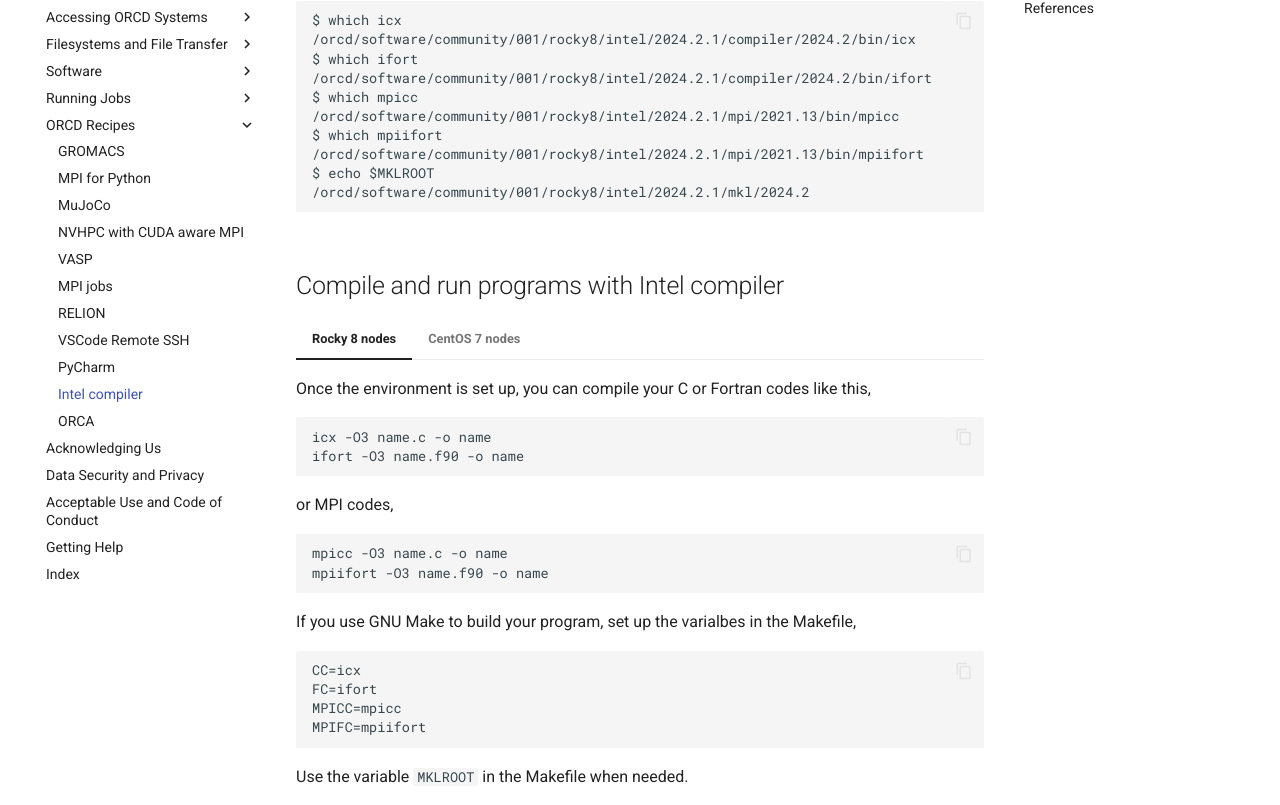
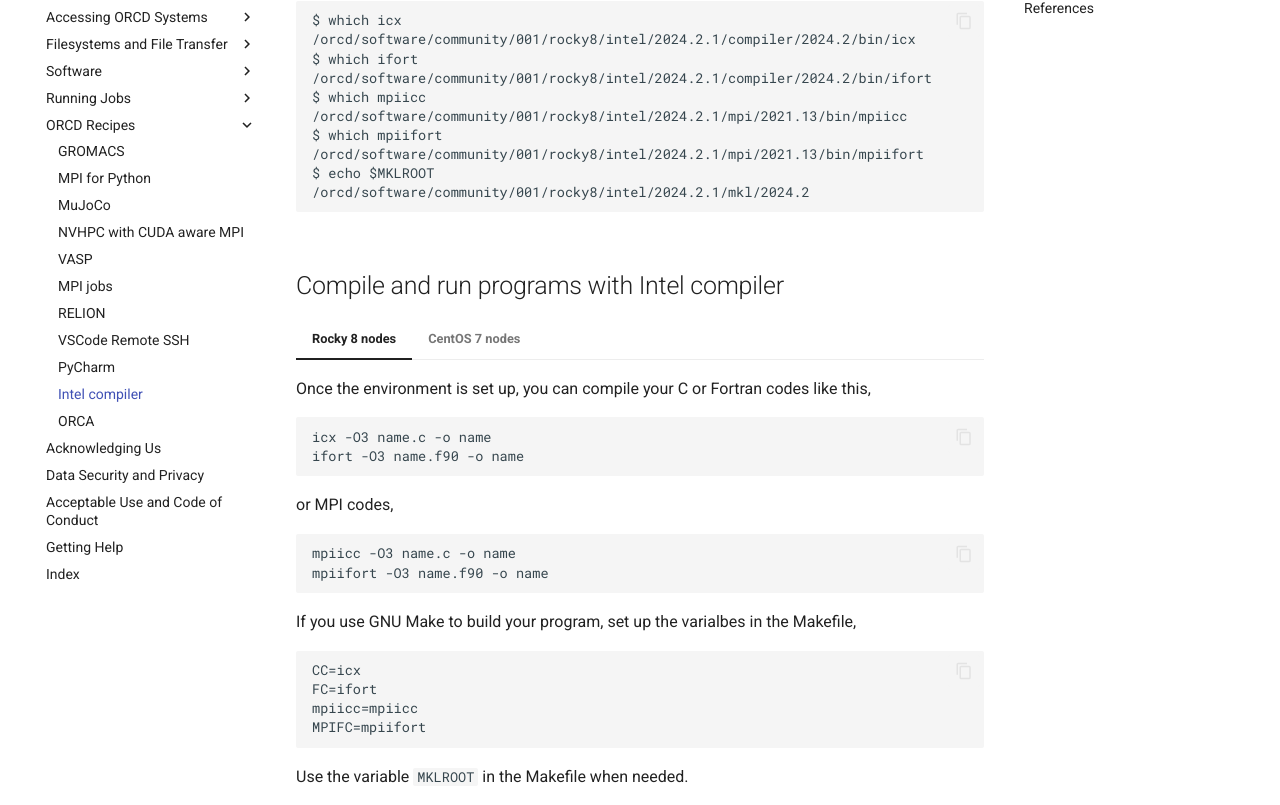
Before and after one commit to mit-orcd/orcd-docs-edit, an MkDocs documentation site: the page built from docs/recipes/intel.md, in a window 1280 px wide and 1400 px high, scrolled down 585 px. Shown: the part 172-977 px from the top of the window. Built offline with MkDocs 1.6.1 and Material for MkDocs 9.7.7, drawn with Linux system fonts in a browser that asks for light colours.

Commit message:
Update intel.md

````diff
--- a/docs/recipes/intel.md
+++ b/docs/recipes/intel.md
@@ -32,8 +32,8 @@
     /orcd/software/community/001/rocky8/intel/2024.2.1/compiler/2024.2/bin/icx
     $ which ifort
     /orcd/software/community/001/rocky8/intel/2024.2.1/compiler/2024.2/bin/ifort
-    $ which mpicc
-    /orcd/software/community/001/rocky8/intel/2024.2.1/mpi/2021.13/bin/mpicc
+    $ which mpiicc
+    /orcd/software/community/001/rocky8/intel/2024.2.1/mpi/2021.13/bin/mpiicc
     $ which mpiifort
     /orcd/software/community/001/rocky8/intel/2024.2.1/mpi/2021.13/bin/mpiifort
     $ echo $MKLROOT
@@ -61,8 +61,8 @@
     /home/software/intel/2018-01/bin/icc
     $ which ifort
     /home/software/intel/2018-01/bin/ifort
-    $ which mpicc
-    /home/software/intel/2018-01/compilers_and_libraries_2018.1.163/linux/mpi/intel64/bin/mpicc
+    $ which mpiicc
+    /home/software/intel/2018-01/compilers_and_libraries_2018.1.163/linux/mpi/intel64/bin/mpiicc
     $ which mpiifort
     /home/software/intel/2018-01/compilers_and_libraries_2018.1.163/linux/mpi/intel64/bin/mpiifort
     $ echo $MKLROOT
@@ -79,7 +79,7 @@
     ```
     or MPI codes,
     ```
-    mpicc -O3 name.c -o name
+    mpiicc -O3 name.c -o name
     mpiifort -O3 name.f90 -o name
     ```
 
@@ -87,7 +87,7 @@
     ```
     CC=icx
     FC=ifort
-    MPICC=mpicc
+    mpiicc=mpiicc
     MPIFC=mpiifort
     ```
     Use the variable `MKLROOT` in the Makefile when needed.
@@ -105,7 +105,7 @@
     ```
     or MPI codes,
     ```
-    mpicc -O3 name.c -o name
+    mpiicc -O3 name.c -o name
     mpiifort -O3 name.f90 -o name
     ```
 
@@ -113,7 +113,7 @@
     ```
     CC=icc
     FC=ifort
-    MPICC=mpicc
+    mpiicc=mpiicc
     MPIFC=mpiifort
     ```
     Use the variable `MKLROOT` in the Makefile when needed.
````
